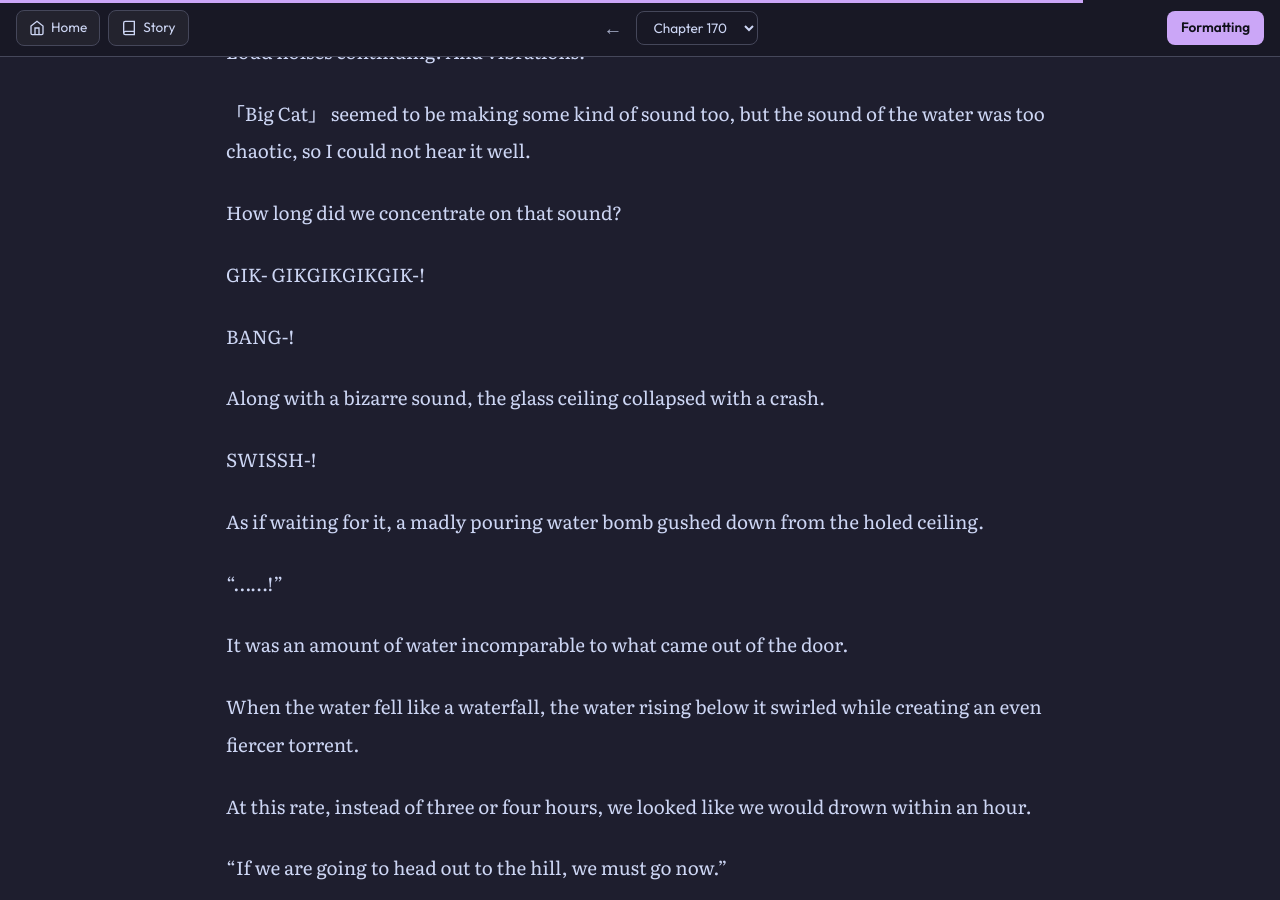
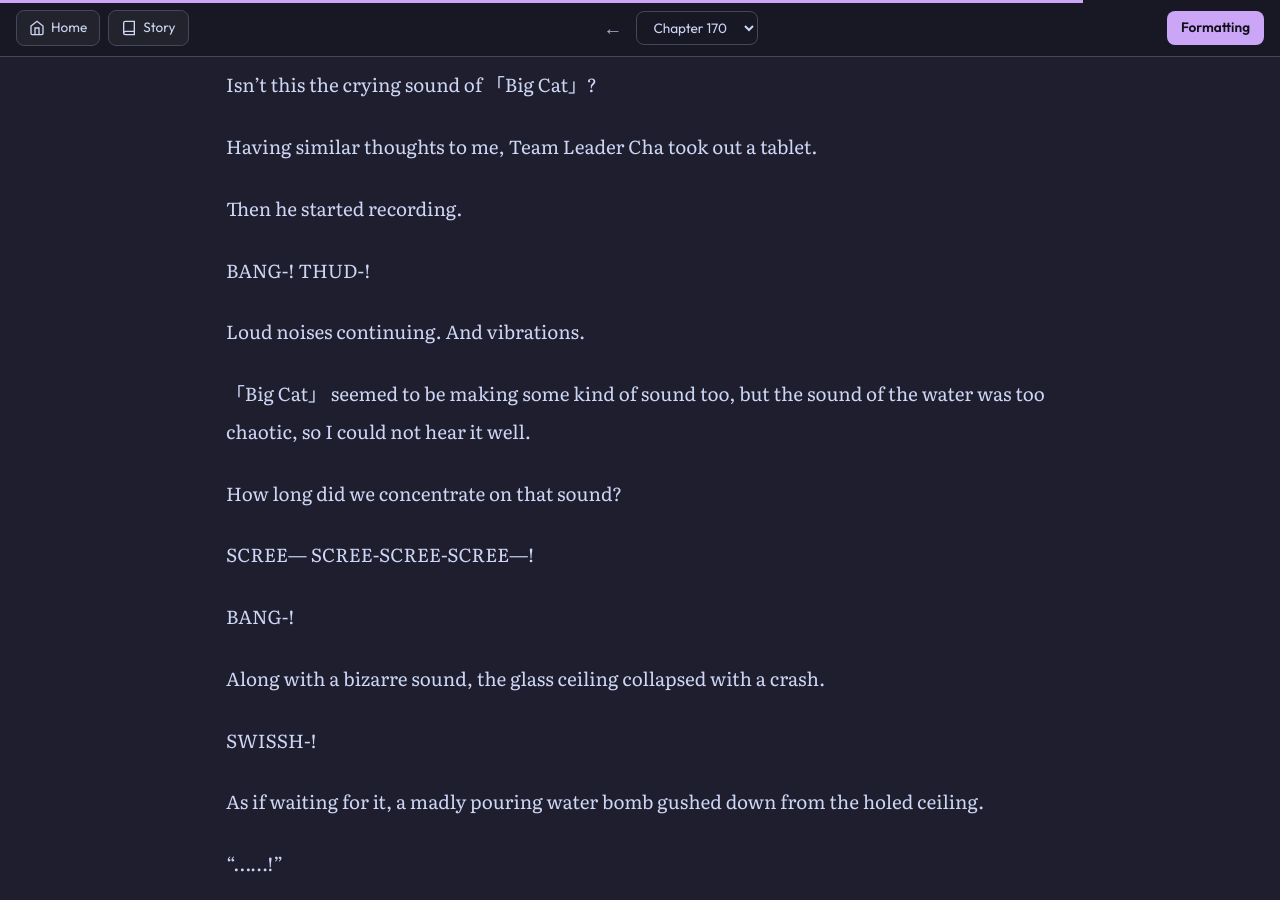
Before and after one commit to soleumn/soleumn.github.io, a Jekyll site: the page built from _chapters/esg/ch170.md, in a window 1280 px wide and 900 px high, scrolled down 12511 px. Built offline with Jekyll 4.4.1, drawn with Linux system fonts in a browser that asks for light colours; some web fonts are replaced; comment, search, counter and statistics services are not loaded; some of the changed text lies outside the part shown.

Commit message:
Update ch170.md

```diff
--- a/_chapters/esg/ch170.md
+++ b/_chapters/esg/ch170.md
@@ -89,7 +89,11 @@
 
 Now it was only a matter of time before the water rose.
 
-*   *   *
+<br>
+
+<center>*&emsp;*&emsp;*</center>
+
+<br>
 
 Twenty-six hours had passed since we were isolated in the waiting room of the 「Railway Station」.
 
@@ -241,7 +245,11 @@
 
 In this space where the water was steadily rising, that is.
 
-*   *   *
+<br>
+
+<center>*&emsp;*&emsp;*</center>
+
+<br>
 
 48 hours into isolation.
 
@@ -387,7 +395,7 @@
 
 How long did we concentrate on that sound?
 
-GIK- GIKGIKGIKGIK-!
+SCREE— SCREE-SCREE-SCREE—!
 
 BANG-!
 
```
Also changed, not shown: other parts of _chapters/esg/ch170.md (+1 -1 lines).
